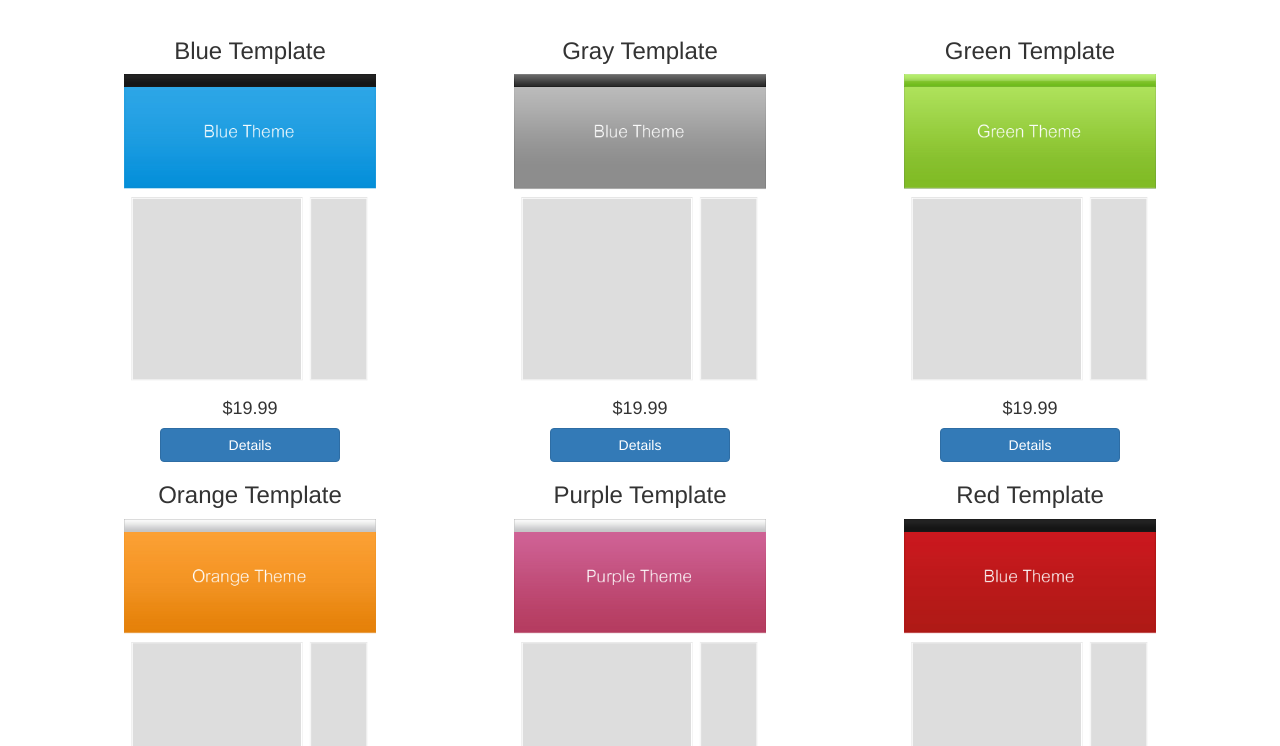
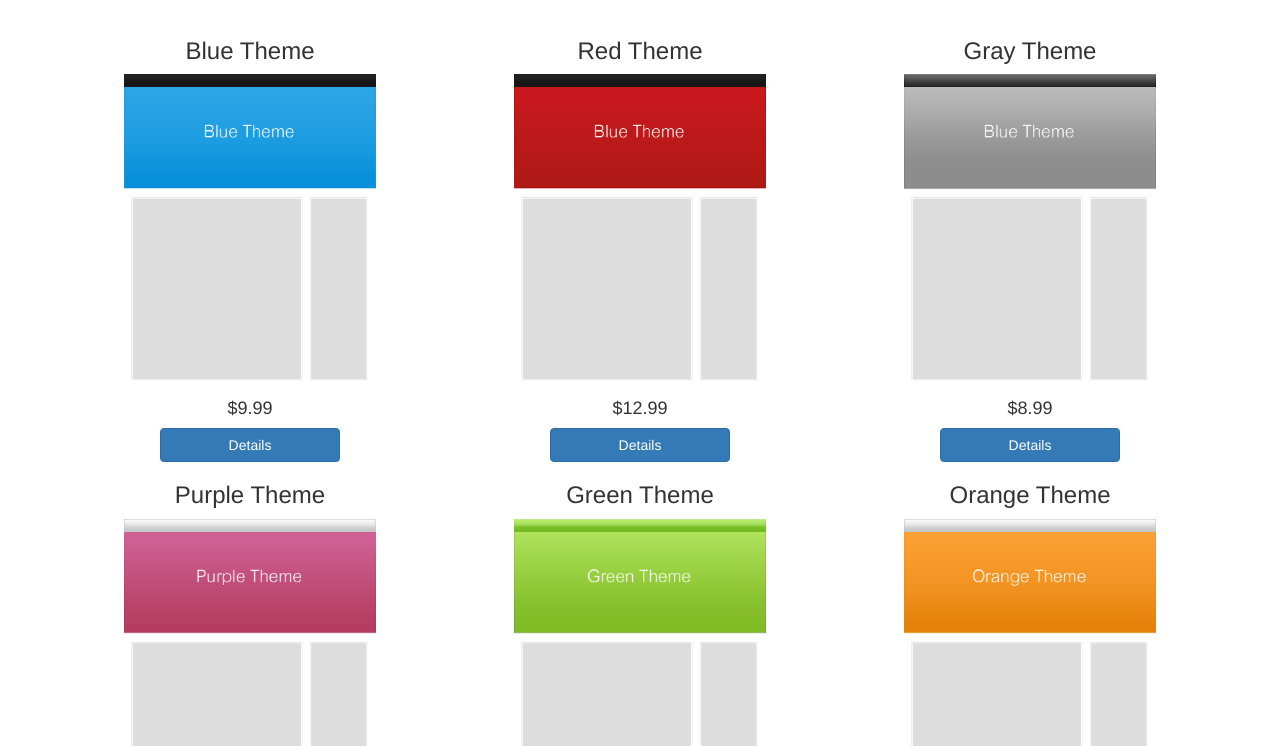
Before and after one commit to chaitanyabhasme/templateStore, a website: page app/index.html at #!/templates in a window 1280 px wide. Shown: the part 54-800 px from the top of the page. Drawn offline with nearby package versions, Linux system fonts and the light colour scheme; some packages are replaced by stand-ins of ours.

Commit message:
convert data to json files

```diff
--- /dev/null
+++ b/app/json/templates.json
@@ -0,0 +1,86 @@
+[
+  {
+    "id": 1,
+    "name": "Blue Theme",
+    "description": "Do you want blue?? Blue is best for men!",
+    "type": "html5",
+    "price": 9.99,
+    "images": [
+      {
+        "name": "blue.jpg"
+      },
+      {
+        "name": "blue2.jpg"
+      },
+      {
+        "name": "blue3.jpg"
+      },
+      {
+        "name": "blue4.jpg"
+      },
+      {
+        "name": "blue5.jpg"
+      }
+    ]
+  },
+  {
+    "id": 2,
+    "name": "Red Theme",
+    "description": "Red is for Love! Spread the Love",
+    "type": "html5",
+    "price": 12.99,
+    "images": [
+      {
+        "name": "red.jpg"
+      }
+    ]
+  },
+  {
+    "id": 3,
+    "name": "Gray Theme",
+    "description": "Grey is neither white nor black!",
+    "type": "html",
+    "price": 8.99,
+    "images": [
+      {
+        "name": "gray.jpg"
+      }
+    ]
+  },
+  {
+    "id": 4,
+    "name": "Purple Theme",
+    "description": "Some people may like purple, it is for them! ",
+    "type": "html5",
+    "price": 9.99,
+    "images": [
+      {
+        "name": "purple.jpg"
+      }
+    ]
+  },
+  {
+    "id": 5,
+    "name": "Green Theme",
+    "description": "GO Green, Always.",
+    "type": "html5",
+    "price": 15.99,
+    "images": [
+      {
+        "name": "green.jpg"
+      }
+    ]
+  },
+  {
+    "id": 6,
+    "name": "Orange Theme",
+    "description": "Umm Orange is pulp, but do not drink this one. :P",
+    "type": "html",
+    "price": 10.99,
+    "images": [
+      {
+        "name": "orange.jpg"
+      }
+    ]
+  }
+]
--- a/app/templates/templates.html
+++ b/app/templates/templates.html
@@ -1,8 +1,8 @@
 <div class="row templates">
-  <div class="col-md-4" ng-repeat="color in imgColors track by $index">
-    <h3>{{color | capitalize}} Template</h3>
-    <img ng-src="/img/{{color}}.jpg">
-    <h4>$19.99</h4>
-    <a class="btn btn-primary btn-block" ng-href="#!/templates/{{color}}">Details</a>
+  <div class="col-md-4" ng-repeat="template in templates">
+    <h3>{{template.name}}</h3>
+    <img ng-src="/img/{{template.images[0].name}}">
+    <h4>{{template.price | currency}}</h4>
+    <a class="btn btn-primary btn-block" ng-href="#!/templates/{{template.id}}">Details</a>
   </div>
 </div>
--- a/app/templates/templates.js
+++ b/app/templates/templates.js
@@ -12,10 +12,18 @@ angular.module('templateStore.templates', ['ngRoute'])
     });
 }])
 
-.controller('TemplatesCtrl', ['$scope', function ($scope) {
-    $scope.imgColors = ['blue', 'gray', 'green', 'orange', 'purple', 'red'];
+.controller('TemplatesCtrl', ['$scope', '$http', function ($scope, $http) {
+    $http.get('json/templates.json').then(function (response) {
+      $scope.templates = response.data;
+    });
 
 }])
-  .controller('TemplateDetailCtrl', ['$scope', '$routeParams', function ($scope, $routeParams) {
-    $scope.color = $routeParams.templateId;
+  .controller('TemplateDetailCtrl', ['$scope', '$routeParams', '$http', '$filter', function ($scope, $routeParams, $http, $filter) {
+    var templateId = $routeParams.templateId;
+    $http.get('json/templates.json').then(function (response) {
+      $scope.template = $filter('filter')(response.data, function (d) {
+        return d.id == templateId;
+      })[0];
+      $scope.mainImage = $scope.template.images[0].name;
+    });
 }]);
```
Also changed, not shown: app/templates/template-detail.html (+4 -4 lines).
